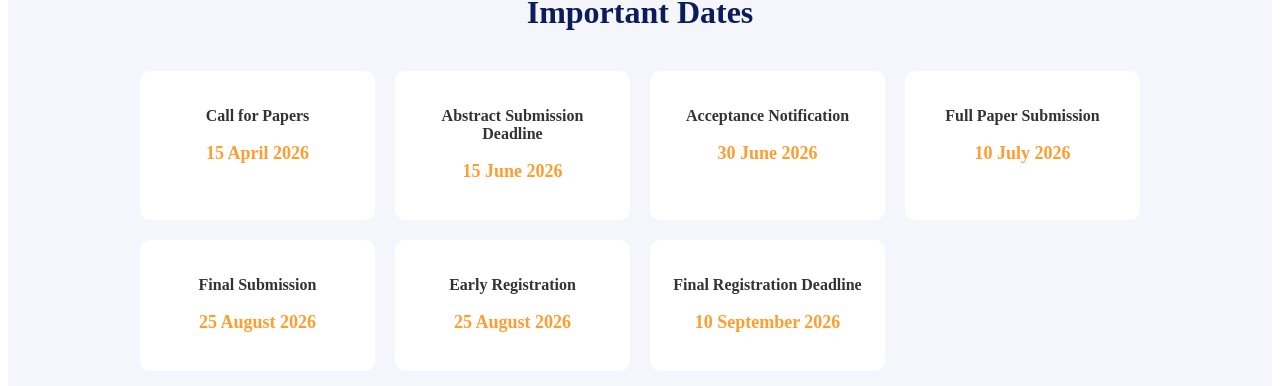
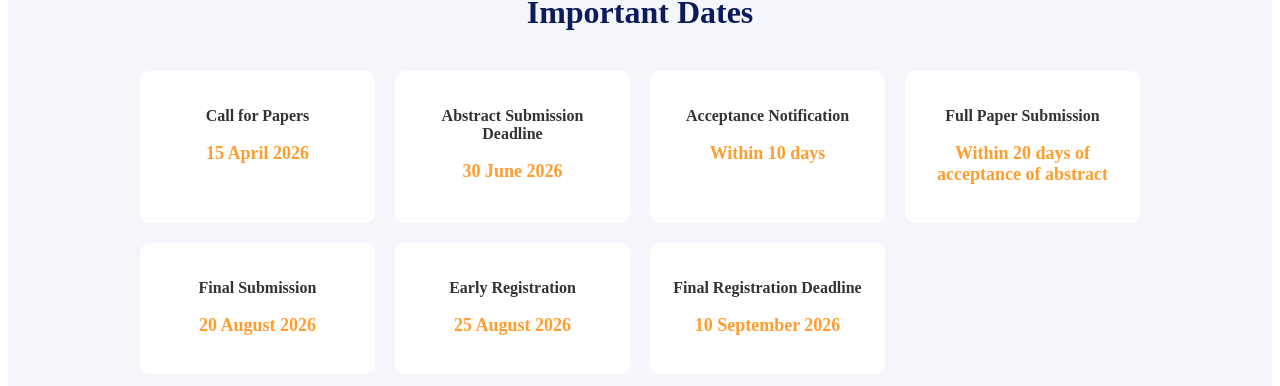
Before and after one commit to shhriiii/inae, a React (Vite) app: page / in a window 1280 px wide. Shown: the part 1645-2031 px from the top of the page. Built offline with nearby package versions, Linux system fonts and the light colour scheme.

Commit message:
date updt

```diff
--- a/src/components/ImportantDates.jsx
+++ b/src/components/ImportantDates.jsx
@@ -3,10 +3,10 @@ import "./ImportantDates.css";
 const ImportantDates = () => {
   const dates = [
     { title: "Call for Papers", date: "15 April 2026" },
-    { title: "Abstract Submission Deadline", date: "15 June 2026" },
-    { title: "Acceptance Notification", date: "30 June 2026" },
-    { title: "Full Paper Submission", date: "10 July 2026" },
-    { title: "Final Submission", date: "25 August 2026" },
+    { title: "Abstract Submission Deadline", date: "30 June 2026" },
+    { title: "Acceptance Notification", date: "Within 10 days" },
+    { title: "Full Paper Submission", date: "Within 20 days of acceptance of abstract" },
+    { title: "Final Submission", date: "20 August 2026" },
     { title: "Early Registration", date: "25 August 2026" },
     { title: "Final Registration Deadline", date: "10 September 2026" },
   ];
```
